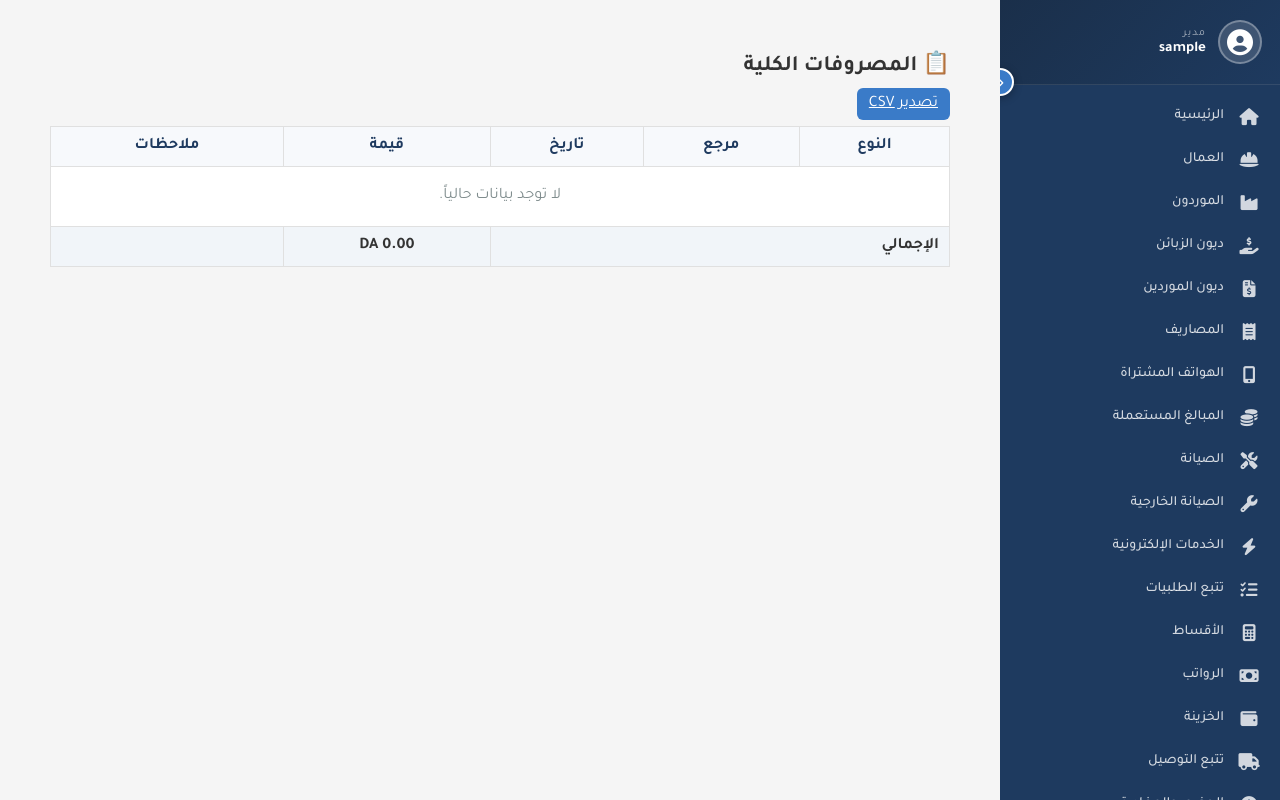
After one commit to Moha55dz/store_manager, a Django app: page /spendings/ in a window 1280 px wide. The commit adds this page. Run offline with Django 5.2, Linux system fonts and the light colour scheme; the visitor is signed in with stand-in values (Sample User, id 1); data that the repository does not hold is empty.

Commit message:
adding additional options

```diff
--- a/dashboard/urls.py
+++ b/dashboard/urls.py
@@ -34,6 +34,8 @@ urlpatterns = [
     path('supplier/add/', views.add_supplier, name='add_supplier'),
     path('supplier/edit/<int:pk>/', views.edit_supplier, name='edit_supplier'),
     path('supplier/delete/<int:pk>/', views.delete_supplier, name='delete_supplier'),
+    path('supplier/debts/', views.supplier_debts, name='supplier_debts'),
+    path('supplier/update-debt/<int:pk>/', views.update_supplier_debt, name='update_supplier_debt'),
     path('purchased-phone/', views.purchased_phone_list, name='purchased_phone_list'),
     path('purchased-phone/add/', views.add_purchased_phone, name='add_purchased_phone'),
     path('purchased-phone/edit/<int:pk>/', views.edit_purchased_phone, name='edit_purchased_phone'),
@@ -55,4 +57,6 @@ urlpatterns = [
     path('treasury/edit/<int:pk>/', views.edit_treasury, name='edit_treasury'),
     path('treasury/delete/<int:pk>/', views.delete_treasury, name='delete_treasury'),
 
+    # Consolidated spendings page
+    path('spendings/', views.spendings_list, name='spendings_list'),
 ]
--- a/dashboard/views.py
+++ b/dashboard/views.py
@@ -3,7 +3,7 @@ from django.contrib.auth import authenticate, login as auth_login, logout as aut
 from django.contrib.auth.decorators import login_required
 from django.contrib.auth.models import User, Group
 from django.contrib import messages
-from django.db.models import Sum, Count
+from django.db.models import Sum, Count, F, DecimalField, ExpressionWrapper
 from django.contrib.auth import update_session_auth_hash
 from django.contrib.auth.forms import PasswordChangeForm
 
@@ -13,6 +13,7 @@ from .models import (
     Attendance, ElectronicService, Installment, DeliveryTracker,
     PurchasedPhone, Treasury
 )
+import datetime
 
 # Create your views here.
 
@@ -86,8 +87,16 @@ def dashboard_home(request):
     # 14. حساب عدد الهواتف المشتراة
     phones_purchased_count = PurchasedPhone.objects.count()
 
-    # 15. حساب مجموع المبالغ المستعملة (سعر الشراء الكلي)
-    total_spent_on_phones = PurchasedPhone.objects.aggregate(total=Sum('purchase_price'))['total'] or 0
+    # 15. حساب مجموع المبالغ المستعملة (التكلفة الإجمالية = سعر الشراء * الكمية لكل سجل)
+    total_expr = ExpressionWrapper(F('purchase_price') * F('quantity'), output_field=DecimalField(max_digits=14, decimal_places=2))
+    total_spent_on_phones = PurchasedPhone.objects.aggregate(total=Sum(total_expr))['total'] or 0
+
+    # 15a. حساب مجموع المصاريف المستعملة (الهواتف + الصيانة + المصاريف، بدون التوصيل)
+    total_spendings = (
+        (PurchasedPhone.objects.aggregate(total=Sum(total_expr))['total'] or 0)
+        + (MaintenanceTask.objects.aggregate(total=Sum('cost'))['total'] or 0)
+        + (Expense.objects.aggregate(total=Sum('amount'))['total'] or 0)
+    )
 
     # 16. حساب الصيانة الجارية والمعلقة
     pending_maintenance = MaintenanceTask.objects.filter(status__in=['pending', 'in_progress']).count()
@@ -143,6 +152,7 @@ def dashboard_home(request):
         'total_expenses': total_expenses,
         'phones_purchased_count': phones_purchased_count,
         'total_spent_on_phones': total_spent_on_phones,
+        'total_spendings': total_spendings,
         'maintenance_status': maintenance_status,
         'external_maintenance': external_maintenance,
     }
@@ -373,6 +383,7 @@ def edit_expense(request, pk):
         'cancel_url': reverse('expense_list')
     })
 
+
 @login_required
 def employee_list(request):
     items = Employee.objects.all()
@@ -450,6 +461,38 @@ def supplier_list(request):
     items = Supplier.objects.all()
     return render(request, 'dashboard/supplier_list.html', {'items': items})
 
+
+@login_required
+def supplier_debts(request):
+    """عرض ديون الموردين: اسم المورد، رقم الهاتف، وقيمة الدين"""
+    items = Supplier.objects.all().order_by('-debt')
+    total_debt = items.aggregate(total=Sum('debt'))['total'] or 0
+    return render(request, 'dashboard/supplier_debts.html', {'items': items, 'total_debt': total_debt})
+
+
+@login_required
+def update_supplier_debt(request, pk):
+    """Handle POST to update a supplier's debt amount."""
+    if request.method != 'POST':
+        return redirect('supplier_debts')
+
+    supplier = get_object_or_404(Supplier, pk=pk)
+    debt_value = request.POST.get('debt')
+    try:
+        # convert to Decimal via float-safe parsing
+        from decimal import Decimal
+
+        if debt_value is None or debt_value == '':
+            supplier.debt = Decimal('0.00')
+        else:
+            supplier.debt = Decimal(debt_value)
+        supplier.save()
+        messages.success(request, f'تم تحديث دين المورد «{supplier.name}» بنجاح.')
+    except Exception:
+        messages.error(request, 'قيمة الدين غير صالحة.')
+
+    return redirect('supplier_debts')
+
 @login_required
 def add_supplier(request):
     if request.method == 'POST':
@@ -484,7 +527,78 @@ def edit_supplier(request, pk):
 @login_required
 def purchased_phone_list(request):
     items = PurchasedPhone.objects.all()
-    return render(request, 'dashboard/purchased_phone_list.html', {'items': items})
+    # compute grand total for all purchased phones
+    total_all = 0
+    for it in items:
+        try:
+            price = it.purchase_price or 0
+            qty = it.quantity or 0
+            total_all += price * qty
+        except Exception:
+            continue
+    return render(request, 'dashboard/purchased_phone_list.html', {'items': items, 'total_all': total_all})
+
+
+@login_required
+def spendings_list(request):
+    """Consolidated list of all outflows: purchased phones, deliveries, maintenance, expenses."""
+    entries = []
+
+    # Purchased phones: aggregate per record
+    for p in PurchasedPhone.objects.all():
+        try:
+            amount = (p.purchase_price or 0) * (p.quantity or 0)
+        except Exception:
+            amount = 0
+        entries.append({
+            'type': 'شراء هواتف',
+            'reference': f"{p.model_name} ({p.supplier.name if p.supplier else '—'})",
+            'date': p.date_purchased,
+            'amount': amount,
+            'note': p.imei or ''
+        })
+
+    # Maintenance costs
+    for m in MaintenanceTask.objects.all():
+        entries.append({
+            'type': 'صيانة',
+            'reference': m.customer_name,
+            'date': m.created_at,
+            'amount': m.cost or 0,
+            'note': m.device_info or ''
+        })
+
+    # Expenses
+    for e in Expense.objects.all():
+        entries.append({
+            'type': 'مصروف',
+            'reference': e.title,
+            'date': e.date,
+            'amount': e.amount or 0,
+            'note': ''
+        })
+
+    # normalize dates to timezone-aware datetimes so sorting works across date/datetime
+    def _normalize_date(d):
+        if d is None:
+            return datetime.datetime.min.replace(tzinfo=datetime.timezone.utc)
+        if isinstance(d, datetime.datetime):
+            if d.tzinfo is None:
+                return d.replace(tzinfo=datetime.timezone.utc)
+            return d.astimezone(datetime.timezone.utc)
+        if isinstance(d, datetime.date):
+            return datetime.datetime(d.year, d.month, d.day, tzinfo=datetime.timezone.utc)
+        return datetime.datetime.min.replace(tzinfo=datetime.timezone.utc)
+
+    entries.sort(key=lambda x: _normalize_date(x.get('date')), reverse=True)
+
+    # total excluding delivery tracker costs from the main spendings sum
+    total_sum = sum([e['amount'] for e in entries if e['type'] != 'تكاليف التوصيل'])
+
+    return render(request, 'dashboard/spendings_list.html', {
+        'entries': entries,
+        'total_sum': total_sum
+    })
 
 @login_required
 def add_purchased_phone(request):
--- a/templates/base.html
+++ b/templates/base.html
@@ -68,9 +68,9 @@
                     </a>
                 </li>
                 <li class="menu-item">
-                    <a href="{% url 'supplier_list' %}" class="menu-link">
+                    <a href="{% url 'supplier_debts' %}" class="menu-link">
                         <i class="fas fa-file-invoice-dollar"></i>
-                        <span>ديون الموردون</span>
+                        <span>ديون الموردين</span>
                     </a>
                 </li>
                 <li class="menu-item">
@@ -86,7 +86,7 @@
                     </a>
                 </li>
                 <li class="menu-item">
-                    <a href="{% url 'purchased_phone_list' %}" class="menu-link">
+                    <a href="{% url 'spendings_list' %}" class="menu-link">
                         <i class="fas fa-coins"></i>
                         <span>المبالغ المستعملة</span>
                     </a>
--- a/templates/dashboard/add_maintenance.html
+++ b/templates/dashboard/add_maintenance.html
@@ -26,9 +26,12 @@
                 <option value="external">صيانة خارجية</option>
             </select>
         </div>
-        <button type="submit" style="background: #3a7bc8; color: white; border: none; padding: 10px 20px; font-size: 16px; border-radius: 5px; cursor: pointer; width: 100%;">
+        <button type="submit" style="background: #3a7bc8; color: white; border: none; padding: 10px 20px; font-size: 16px; border-radius: 5px; cursor: pointer; width: 100%; margin-bottom: 10px;">
             حفظ البيانات
         </button>
+        <div style="text-align: center;">
+            <a href="{% url 'maintenance_list' %}" style="color: #7f8c8d; text-decoration: none; font-size: 14px;">الغاء والعودة</a>
+        </div>
     </form>
 </div>
 {% endblock %}
--- a/templates/dashboard/expense_list.html
+++ b/templates/dashboard/expense_list.html
@@ -3,7 +3,9 @@
 {% block content %}
 <div dir="rtl" style="padding: 20px;">
     <h2>📋 المصاريف</h2>
-    <a href="{% url 'add_expense' %}" style="background: #3a7bc8; color: white; padding: 10px 15px; text-decoration: none; border-radius: 5px; display: inline-block; margin-bottom: 20px; font-weight: bold;">➕ إضافة عنصر جديد</a>
+    <div style="margin-bottom:12px;">
+        <a href="{% url 'add_expense' %}" style="background: #3a7bc8; color: white; padding: 10px 15px; text-decoration: none; border-radius: 5px; display: inline-block; font-weight: bold;">➕ إضافة عنصر جديد</a>
+    </div>
 
     <div style="overflow-x: auto;">
         <table style="width: 100%; border-collapse: collapse; text-align: center; background: white; border: 1px solid #e0e0e0; box-shadow: 0 2px 8px rgba(0,0,0,0.05);">
--- a/templates/dashboard/home.html
+++ b/templates/dashboard/home.html
@@ -144,7 +144,7 @@
             </div>
             <div class="card-details">
                 <h4>المبالغ المستعملة</h4>
-                <span class="stat-card-value" style="color: #000000;">DA {{ total_spent_on_phones }}</span>
+                <span class="stat-card-value" style="color: #000000;">DA {{ total_spendings|floatformat:2 }}</span>
             </div>
         </div>
         {% endif %}
--- /dev/null
+++ b/templates/dashboard/spendings_list.html
@@ -0,0 +1,40 @@
+{% extends 'base.html' %}
+
+{% block content %}
+<div dir="rtl" style="padding:20px;">
+    <h2>📋 المصروفات الكلية</h2>
+    <div style="margin-bottom:12px;">
+        <a href="#" class="btn" style="background:#3a7bc8;color:white;padding:8px 12px;border-radius:6px;">تصدير CSV</a>
+    </div>
+
+    <div style="overflow-x:auto;">
+        <table style="width:100%;border-collapse:collapse;text-align:center;background:white;border:1px solid #e0e0e0;">
+            <tr style="background:#f7f9fc;color:#1e3a5f;">
+                <th style="padding:10px;border:1px solid #e0e0e0;">النوع</th>
+                <th style="padding:10px;border:1px solid #e0e0e0;">مرجع</th>
+                <th style="padding:10px;border:1px solid #e0e0e0;">تاريخ</th>
+                <th style="padding:10px;border:1px solid #e0e0e0;">قيمة</th>
+                <th style="padding:10px;border:1px solid #e0e0e0;">ملاحظات</th>
+            </tr>
+            {% for e in entries %}
+            <tr>
+                <td style="padding:10px;border:1px solid #e0e0e0;">{{ e.type }}</td>
+                <td style="padding:10px;border:1px solid #e0e0e0;">{{ e.reference }}</td>
+                <td style="padding:10px;border:1px solid #e0e0e0;">{% if e.date %}{{ e.date }}{% else %}-{% endif %}</td>
+                <td style="padding:10px;border:1px solid #e0e0e0;">DA {{ e.amount|floatformat:2 }}</td>
+                <td style="padding:10px;border:1px solid #e0e0e0;">{{ e.note }}</td>
+            </tr>
+            {% empty %}
+            <tr>
+                <td colspan="5" style="padding:20px;color:#7f8c8d;">لا توجد بيانات حالياً.</td>
+            </tr>
+            {% endfor %}
+            <tr style="background:#f1f5f9;font-weight:700;">
+                <td colspan="3" style="padding:10px;border:1px solid #e0e0e0;text-align:right;">الإجمالي</td>
+                <td style="padding:10px;border:1px solid #e0e0e0;">DA {{ total_sum|floatformat:2 }}</td>
+                <td style="padding:10px;border:1px solid #e0e0e0;"></td>
+            </tr>
+        </table>
+    </div>
+</div>
+{% endblock %}
--- a/templates/dashboard/supplier_list.html
+++ b/templates/dashboard/supplier_list.html
@@ -10,14 +10,14 @@
             <tr style="background: #f7f9fc; color: #1e3a5f;">
             <th style='padding: 10px; border: 1px solid #e0e0e0;'>اسم المورد</th>
             <th style='padding: 10px; border: 1px solid #e0e0e0;'>رقم الهاتف</th>
-            <th style='padding: 10px; border: 1px solid #e0e0e0;'>ديون المورد</th>
+            <th style='padding: 10px; border: 1px solid #e0e0e0;'>نوع المنتجات</th>
             <th style="padding: 10px; border: 1px solid #e0e0e0;">إجراءات</th>
             </tr>
             {% for item in items %}
             <tr style="transition: background 0.2s;" onmouseover="this.style.background='#f1f5f9';" onmouseout="this.style.background='white';">
             <td style='padding: 10px; border: 1px solid #e0e0e0;'>{{ item.name }}</td>
             <td style='padding: 10px; border: 1px solid #e0e0e0;'>{{ item.phone }}</td>
-            <td style='padding: 10px; border: 1px solid #e0e0e0;'>{{ item.debt }}</td>
+            <td style='padding: 10px; border: 1px solid #e0e0e0;'>{{ item.products_type }}</td>
             <td style="padding: 10px; border: 1px solid #e0e0e0;">
                     <a href="{% url 'edit_supplier' item.id %}" style="color: #f39c12; text-decoration: none; font-weight: bold;">تعديل ✏️</a>
                     <span style="color: #ccc;">|</span>
@@ -26,7 +26,7 @@
             </tr>
             {% empty %}
             <tr>
-                <td colspan="4" style="padding: 20px; color: #7f8c8d;">لا توجد بيانات حالياً.</td>
+                <td colspan="3" style="padding: 20px; color: #7f8c8d;">لا توجد بيانات حالياً.</td>
             </tr>
             {% endfor %}
         </table>
```
Also changed, not shown: dashboard/forms.py (+18 -1 lines), dashboard/models.py (+10 -0 lines), templates/dashboard/edit_maintenance.html (+4 -4 lines), templates/dashboard/purchased_phone_list.html (+14 -4 lines), templates/dashboard/settings.html (+0 -26 lines), templates/dashboard/supplier_debts.html (added, +36 -0 lines), dashboard/migrations/0005_supplier_products_type.py (added), dashboard/migrations/0006_purchasedphone_quantity.py (added).
